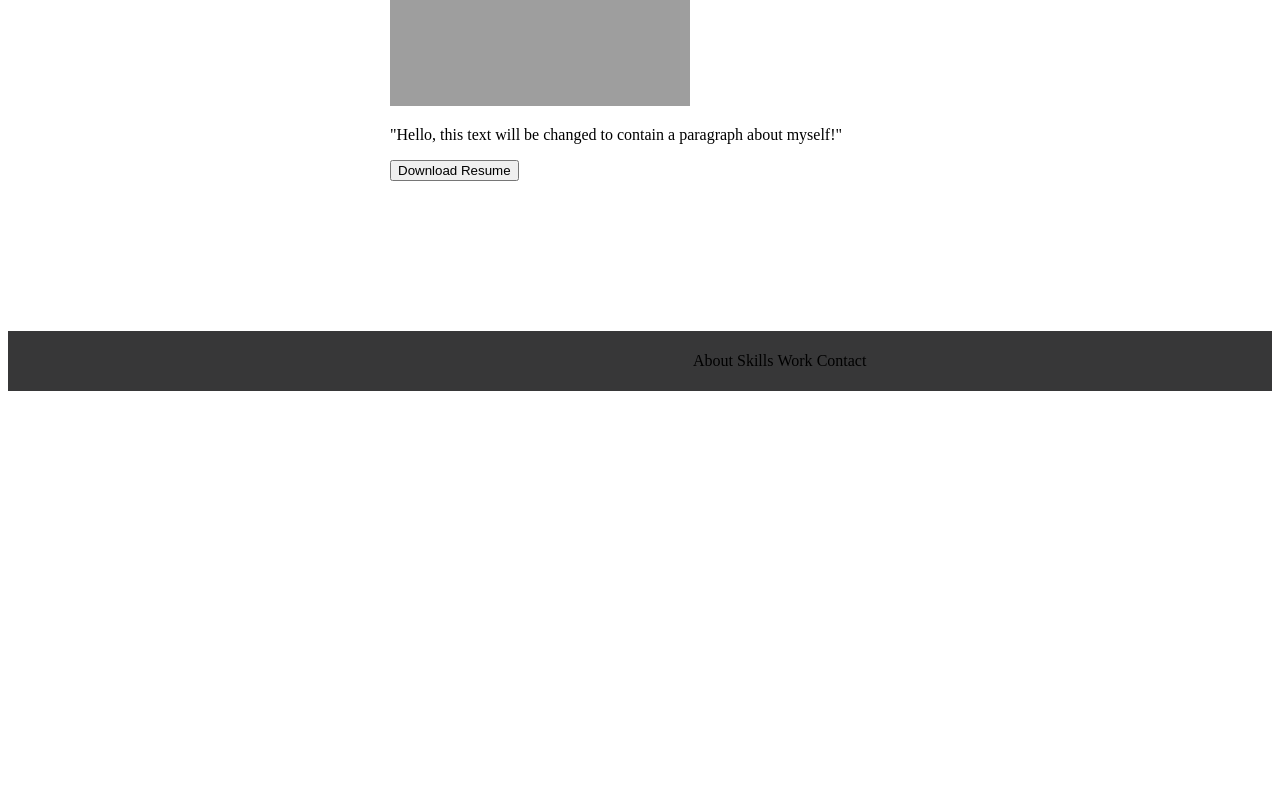
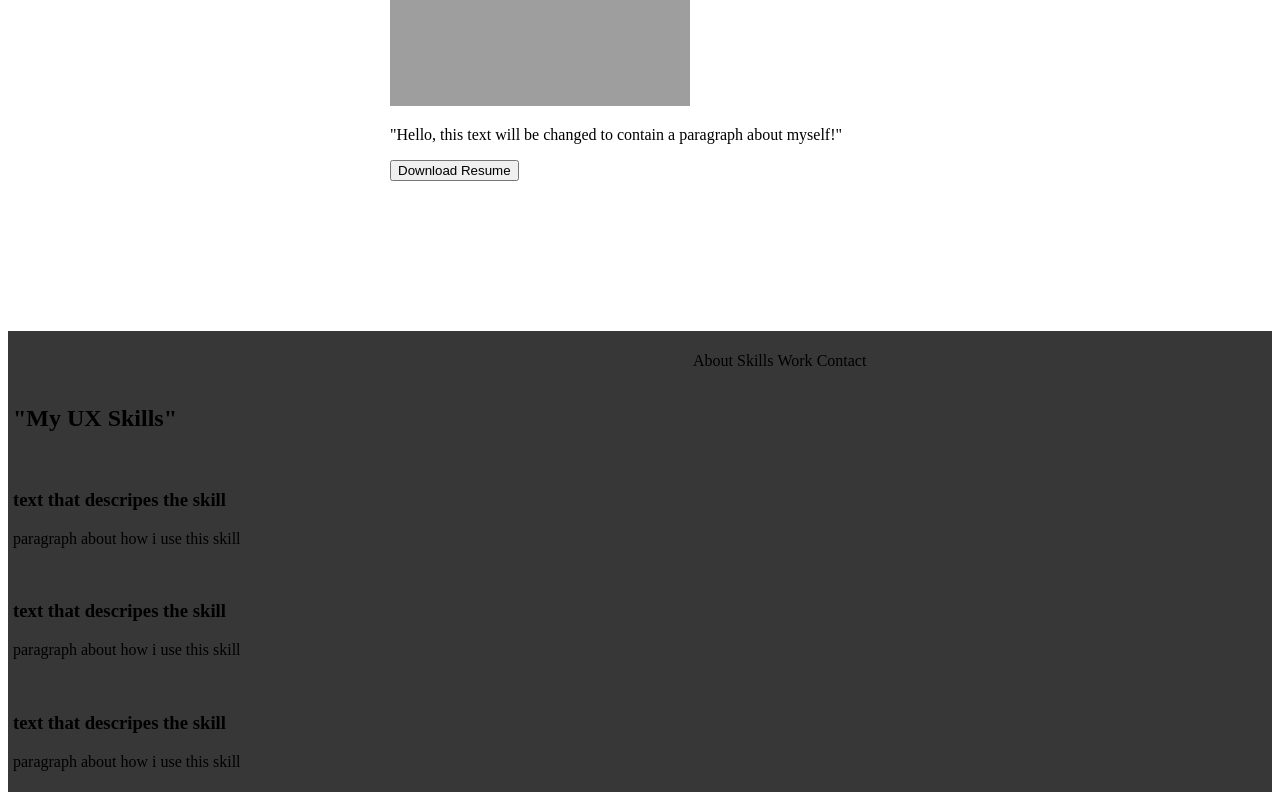
Before and after one commit to madcbal/UX_UI_HW_18, a plain HTML site: page index.html in a window 1280 px wide. Shown: the part 480-1280 px from the top of the page. Before the commit the page ends 879 px from the top, so only its background shows below. Drawn offline with Linux system fonts and the light colour scheme; grey boxes are pictures that could not be loaded.

Commit message:
mySKILLScode

```diff
--- a/index.html
+++ b/index.html
@@ -32,6 +32,26 @@
                 <li class="footerText">Work</li>
                 <li class="footerText">Contact</li>
             </ul>
+        <section class="mySkills">
+            <h1>"My UX Skills"</h1>
+            <div class="flexContainer">
+                <div>
+                    <img>
+                    <h3>text that descripes the skill</h3>
+                    <p>paragraph about how i use this skill</p>
+                </div>
+                <div>
+                    <img>
+                    <h3>text that descripes the skill</h3>
+                    <p>paragraph about how i use this skill</p>
+                </div>
+                <div>
+                    <img>
+                    <h3>text that descripes the skill</h3>
+                    <p>paragraph about how i use this skill</p>
+                </div>
+            </div>
+        </section>
         </footer>
     </body>
 </html>
```
